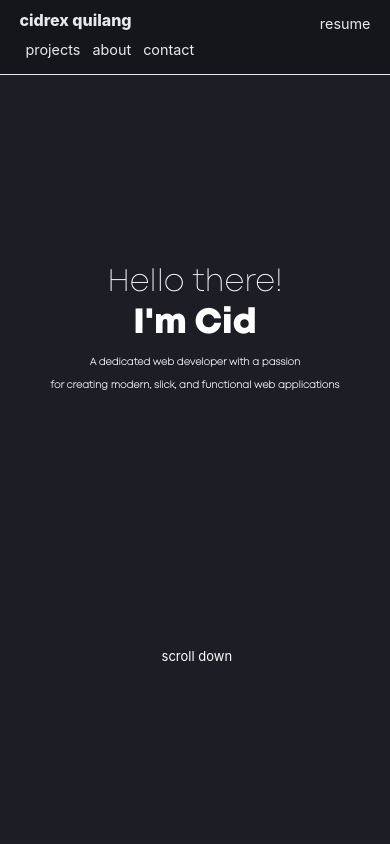
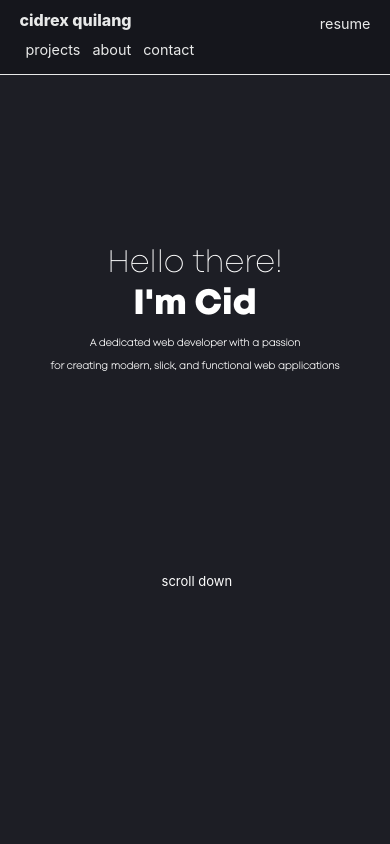
Before and after one commit to hoycid/my-portfolio, a React (Create React App) app: page / in a window 390 px wide. Shown: the top 844 px of the page. Built offline with nearby package versions, Linux system fonts and the light colour scheme; the HTML template or start-up script is replaced by a standard one.

Commit message:
adjusted padding for greeting to fit phones better

```diff
--- a/src/App.module.css
+++ b/src/App.module.css
@@ -304,8 +304,8 @@ header {
   .greeting {
     font-size: 8vw; /* Adjust font size for mobile */
     padding: 5%; /* Reduce padding */
-    padding-top: 70%;
-    padding-bottom: 65%;
+    padding-top: 65%;
+    padding-bottom: 50%;
   }
 
   .greeting h1 {
@@ -319,7 +319,7 @@ header {
   .greeting-scrolldown {
     align-items: center;
     text-align: center;
-    padding-bottom: 15%;
+    padding-bottom: 25%;
   }
 
   .about,
```
